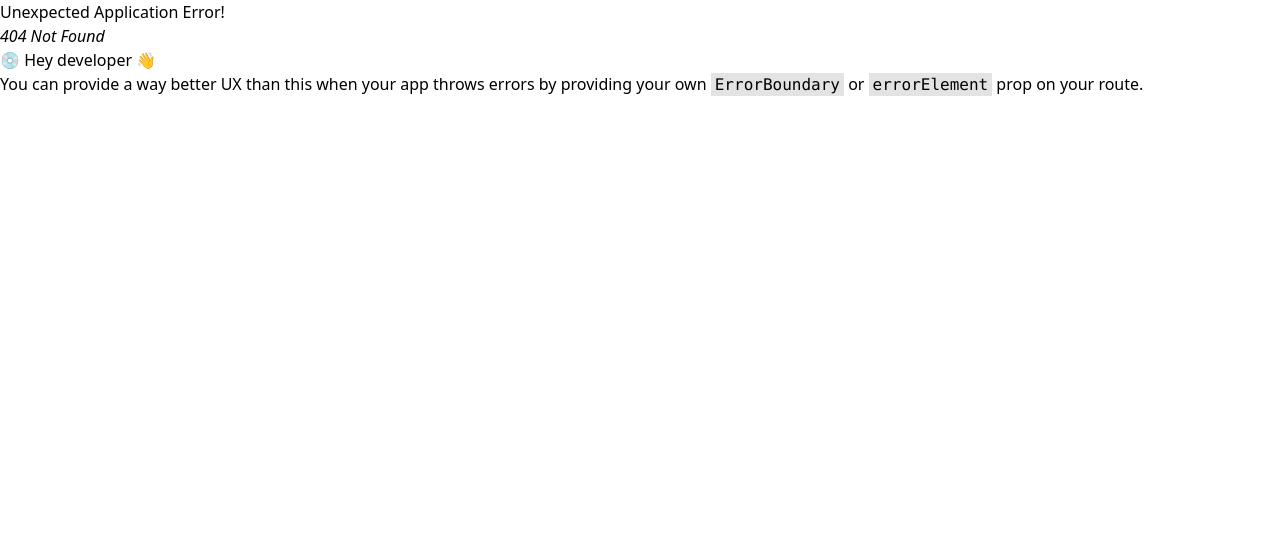
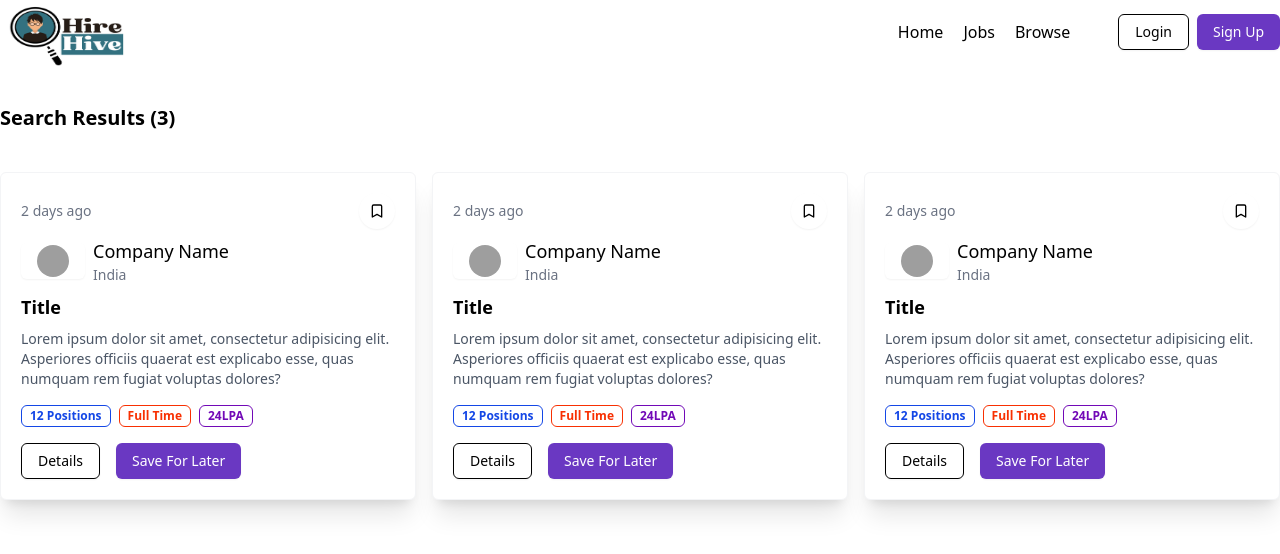
Before and after one commit to Abhi-Ptdr/Job-Portal, a React (Vite) app in the folder frontend/: page /browse in a window 1280 px wide. Before the commit this address had no page. Shown: the top 554 px of the page. Built offline with nearby package versions, Linux system fonts and the light colour scheme; grey boxes are pictures that could not be loaded; the HTML template or start-up script is replaced by a standard one.

Commit message:
Browse page created and route added

```diff
--- a/frontend/src/App.jsx
+++ b/frontend/src/App.jsx
@@ -3,6 +3,7 @@
 import Signup from './components/auth/Signup'
 import Home from './components/Home'
 import Jobs from './components/Jobs'
+import Browse from './components/Browse'
 
 const appRouter = createBrowserRouter([
   {
@@ -20,6 +21,10 @@
   {
     path:'/jobs',
     element:<Jobs/>,
+  },
+  {
+    path:'/browse',
+    element:<Browse/>,
   }
 
 ])
--- /dev/null
+++ b/frontend/src/components/Browse.jsx
@@ -0,0 +1,28 @@
+import React from 'react'
+import Navbar from './shared/Navbar'
+import Job from './Job';
+
+const randomJobs = [1, 2, 3];
+
+function Browse() {
+  return (
+    <div>
+        <Navbar/>
+        <div className='max-w-7xl mx-auto my-10'>
+            <h1 className='font-bold text-xl my-10'>Search Results ({randomJobs.length})</h1>
+            <div className='grid grid-cols-3 gap-4'>
+                {
+                    randomJobs.map((item, index) => {
+                        return (
+                            <Job/>
+                        )
+                    })
+                }
+            </div>
+
+        </div>
+    </div>
+  )
+}
+
+export default Browse
```
